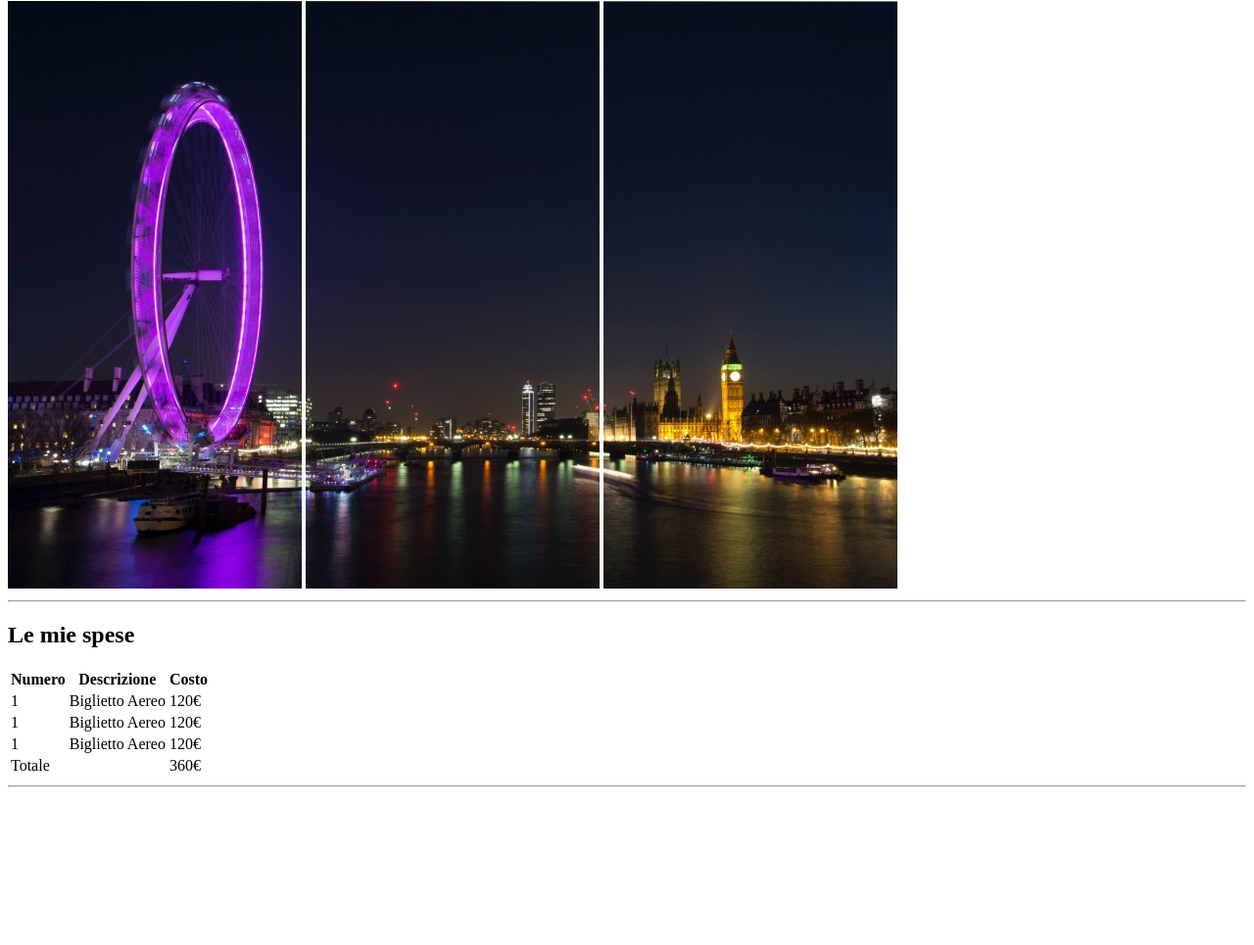
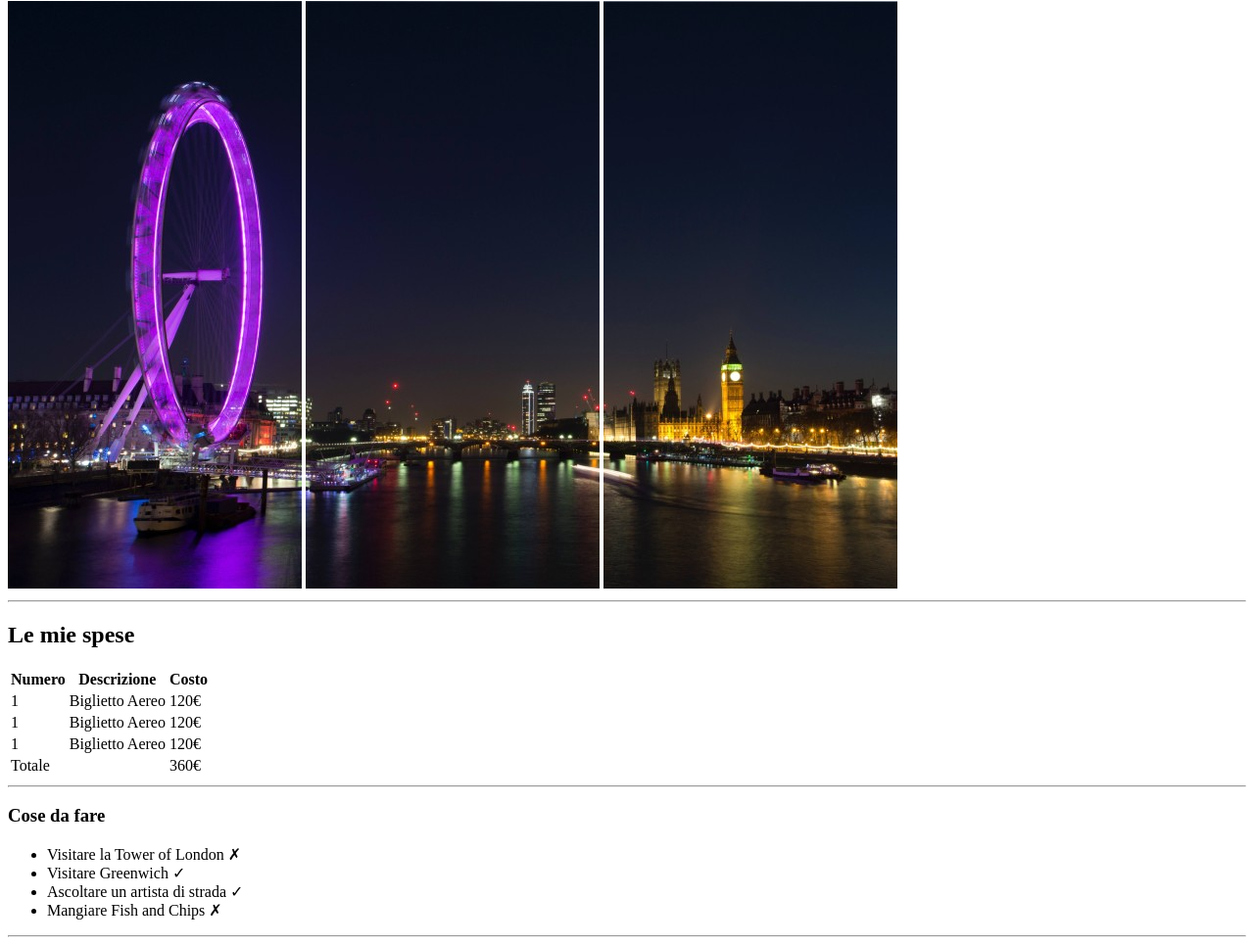
Before and after one commit to larosamad/html-css-test3, a plain HTML site: page index.html in a window 1280 px wide. Shown: the part 79-1044 px from the top of the page at 98% size. Before the commit the page ends 891 px from the top, so only its background shows below. Drawn offline with Linux system fonts and the light colour scheme.

Commit message:
cose da fare

```diff
--- a/index.html
+++ b/index.html
@@ -44,5 +44,14 @@
         </tfoot>
     </table>
     <hr>
+    <h3>Cose da fare</h3>
+    <ul>
+        <li>Visitare la Tower of London &cross;</li>
+        <li>Visitare Greenwich &check;</li>
+        <li>Ascoltare un artista di strada &check;</li>
+        <li>Mangiare Fish and Chips &cross;</li>
+    </ul>
+    <hr>
+
 </body>
 </html>
```
